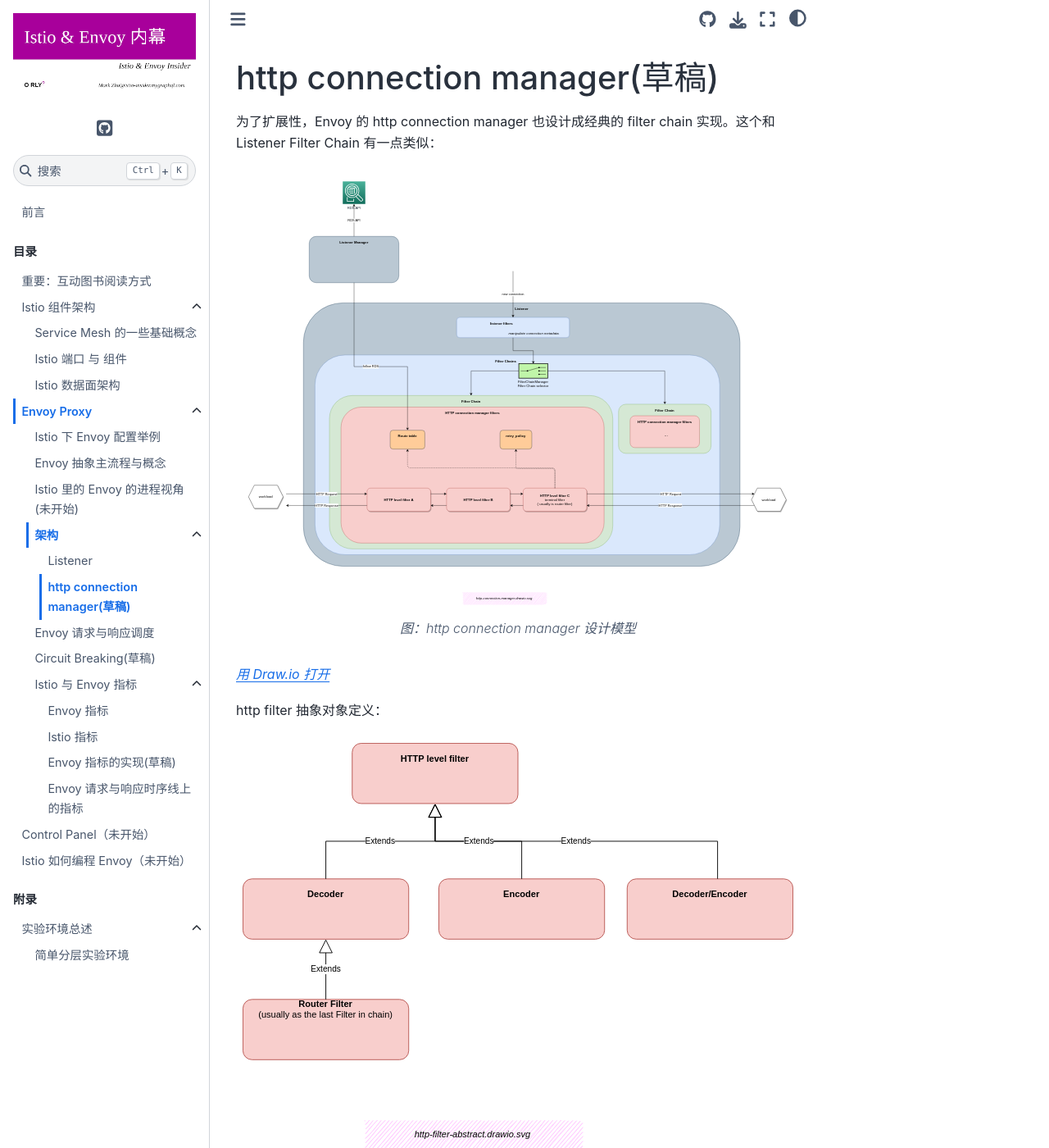
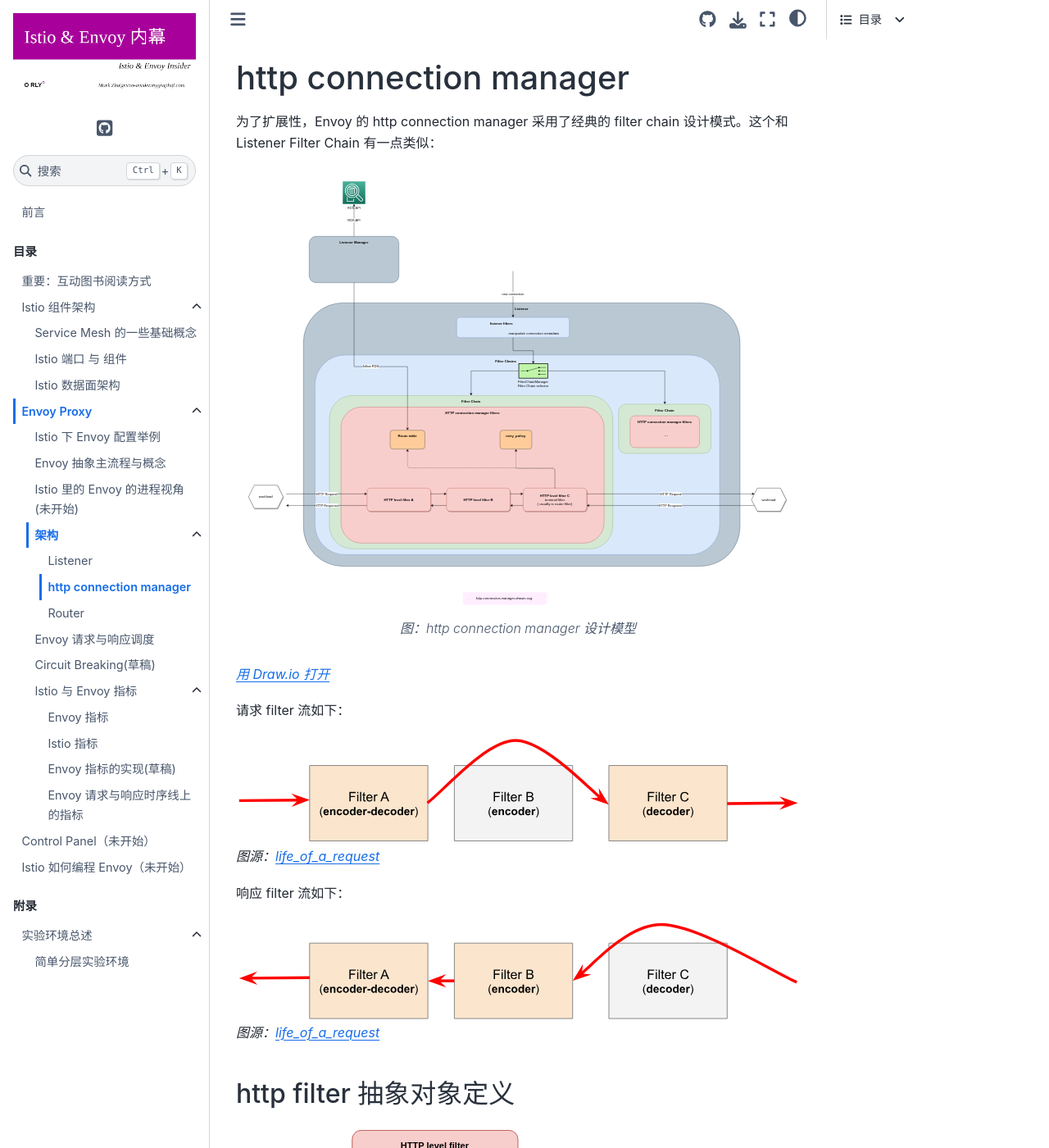
Before and after one commit to labilezhu/istio-insider, a Sphinx documentation site: the page built from docs/source/ch2-envoy/arch/http/http-connection-manager/http-connection-manager.md, in a window 1280 px wide and 1400 px high. Shown: the whole window at 82% size. Built offline with Sphinx 7.4.7 and the Sphinx Book theme 1.1.4, drawn with Linux system fonts in a browser that asks for light colours; some of the changed text lies outside the part shown.

```diff
--- a/docs/source/ch2-envoy/arch/http/http-connection-manager/http-connection-manager.md
+++ b/docs/source/ch2-envoy/arch/http/http-connection-manager/http-connection-manager.md
@@ -1,6 +1,6 @@
-# http connection manager(草稿)
+# http connection manager
 
-为了扩展性，Envoy 的 http connection manager 也设计成经典的 filter chain 实现。这个和 Listener Filter Chain 有一点类似：
+为了扩展性，Envoy 的 http connection manager 采用了经典的 filter chain 设计模式。这个和 Listener Filter Chain 有一点类似：
 
 :::{figure-md} 图：http connection manager 设计模型
 :class: full-width
@@ -10,7 +10,20 @@
 :::
 *[用 Draw.io 打开](https://app.diagrams.net/#Uhttps%3A%2F%2Fistio-insider.mygraphql.com%2Fzh_CN%2Flatest%2F_images%2Fhttp-connection-manager.drawio.svg)*
 
-http filter 抽象对象定义：
+
+请求 filter 流如下：
+
+![](./http-connection-manager.assets/lor-http-decode.svg)
+*图源：[life_of_a_request](https://www.envoyproxy.io/docs/envoy/latest/intro/life_of_a_request#http-filter-chain-processing)*
+
+响应 filter 流如下：
+
+![](./http-connection-manager.assets/lor-http-encode.svg)
+*图源：[life_of_a_request](https://www.envoyproxy.io/docs/envoy/latest/intro/life_of_a_request#http-filter-chain-processing)*
+
+
+
+## http filter 抽象对象定义
 
 :::{figure-md} 图：http filter 抽象对象
 :class: full-width
```
Also changed, not shown: other parts of docs/source/ch2-envoy/arch/http/http-connection-manager/http-connection-manager.md (+1 -1 lines), docs/source/ch2-envoy/arch/arch.md (+1 -0 lines), docs/source/ch2-envoy/arch/http/router/router.md (added, +9 -0 lines), docs/source/ch2-envoy/arch/http/http-connection-manager/http-connection-manager.assets/lor-http-decode.svg (added), docs/source/ch2-envoy/arch/http/http-connection-manager/http-connection-manager.assets/lor-http-encode.svg (added), docs/source/ch2-envoy/arch/http/router/router.assets/router-filter-base-flow.drawio.svg.
